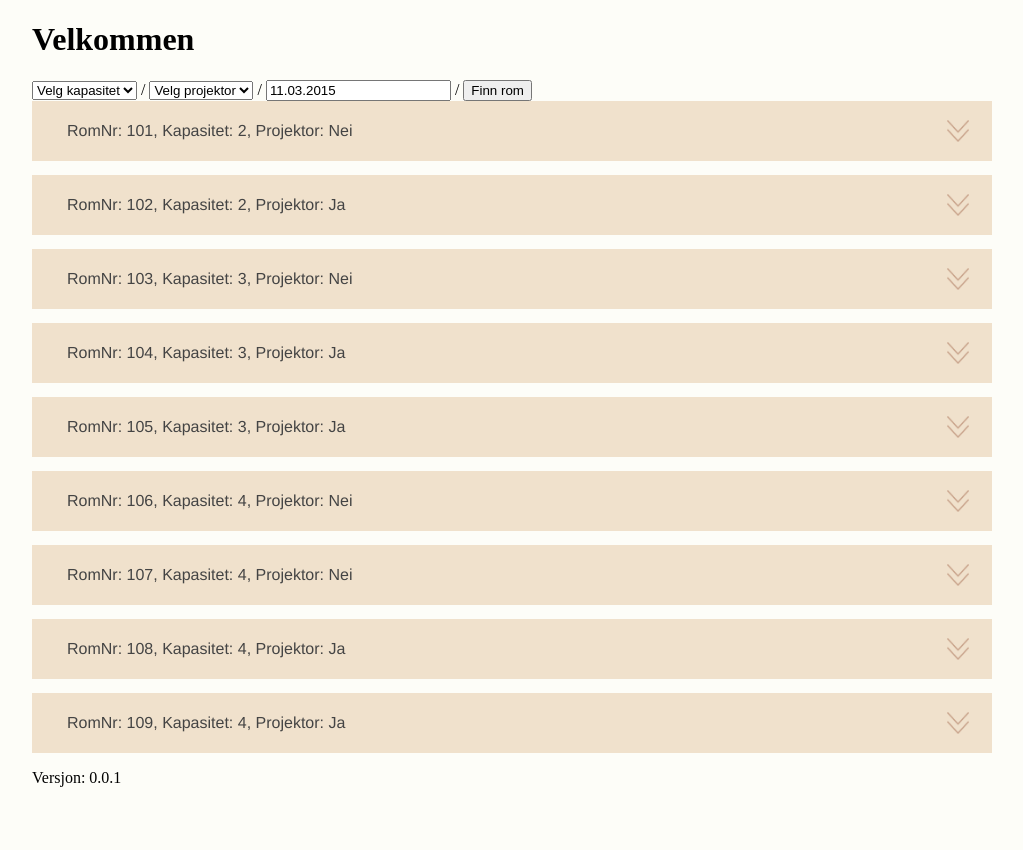
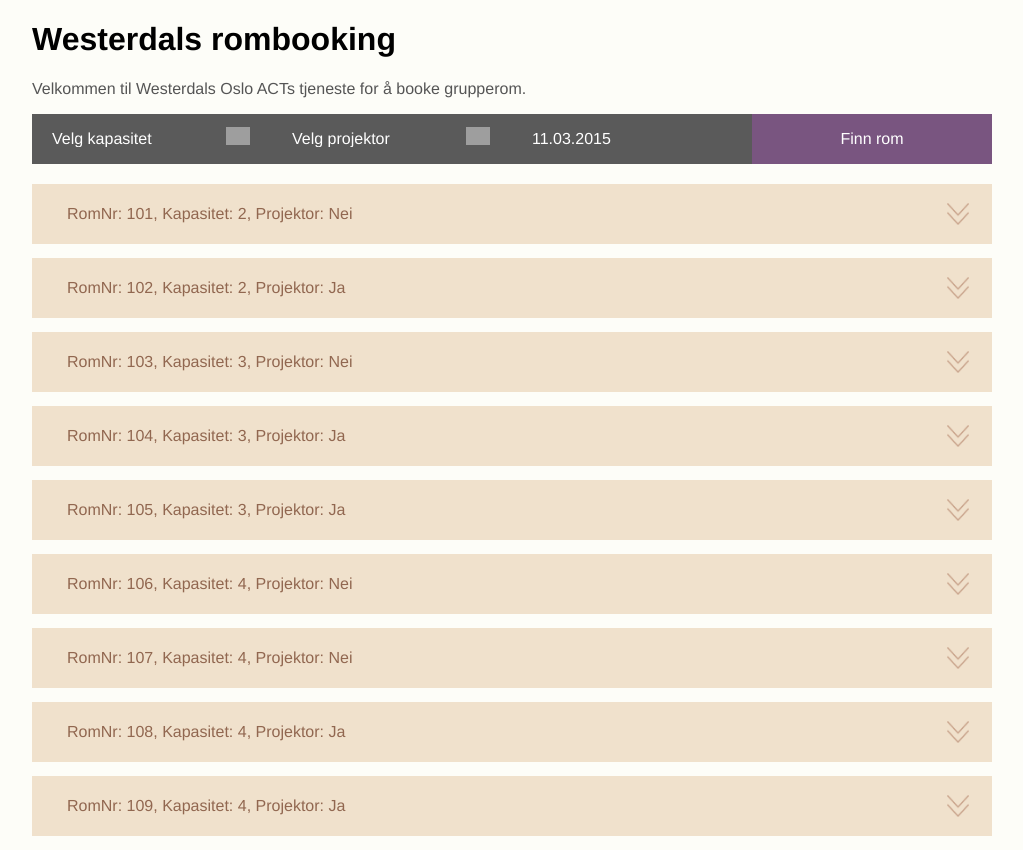
Before and after one commit to Alacho94/eksamen, a PHP site: page / in a window 1280 px wide. Shown: the part 110-960 px from the top of the page, without its empty margins (128-1151 px from the left). Before the commit the page ends 897 px from the top, so only its background shows below. Run offline with PHP 8.4, Linux system fonts and the light colour scheme; data comes from the database, SQL or seed files in the repository; data that the repository does not hold is empty; some libraries are stand-ins or nearby versions; grey boxes are pictures that could not be loaded.

Commit message:
fontawesome ikoner og design av knapper

```diff
--- a/nettside/core/footer.php
+++ b/nettside/core/footer.php
@@ -1,15 +1,3 @@
-<?php
-
-$mainVers = 0;
-$secondaryVers = 0;
-$compVers = 0;
-
-$version = $mainVers . '.' . $secondaryVers . '.' . ($compVers+1);
-
-echo '<p>Versjon: ' . $version . '</p>';
-
-?>
-
-</div>
+        </div>
     </body>
 </html>
--- a/nettside/core/header.php
+++ b/nettside/core/header.php
@@ -8,8 +8,20 @@
 		<link rel="shortcut icon" href="img/icon.png" type="image/x-icon" />
         <link rel="stylesheet" href="css/style.css" type="text/css" />
 
+        <!-- Font Awesome ikoner -->
+        <link rel="stylesheet" href="//maxcdn.bootstrapcdn.com/font-awesome/4.3.0/css/font-awesome.min.css">
+
         <!-- JS start -->
         <script src="https://ajax.googleapis.com/ajax/libs/jquery/1.11.2/jquery.min.js"></script>
+        <link rel="stylesheet" href="https://ajax.googleapis.com/ajax/libs/jqueryui/1.11.3/themes/smoothness/jquery-ui.css" />
+        <script src="https://ajax.googleapis.com/ajax/libs/jqueryui/1.11.3/jquery-ui.min.js"></script>
+        <script>
+            $(function() {
+                $('#dato').datepicker({
+                    dateFormat: 'dd.mm.yy'
+                });
+            });
+        </script>
         <script>
             $(document).ready(function() {
                 $('.rom.inaktiv').on('click', aktivtRom);
--- a/nettside/css/style.css
+++ b/nettside/css/style.css
@@ -62,6 +62,74 @@
 }
 /* Header slutt */
 
+/* Intro start */
+h1, p {
+    font-family: 'Helvetica Neue', Helvetica, Arial, sans-serif;
+}
+
+p {
+    color: #555;
+}
+/* Intro slutt */
+
+/* Filter form start */
+#filter {
+    display: block;
+    width: 960px;
+    overflow: hidden;
+}
+
+#filter * {
+    height: 50px;
+    display: block;
+    margin: 0;
+    border-radius: 0;
+    float: left;
+    outline: none;
+    -webkit-appearance: none;
+    font-family: 'Helvetica Neue', Helvetica, Arial, sans-serif;
+    margin-bottom: 20px;
+    border: 0;
+    font-size: 1em;
+}
+
+#filter select {
+    width: 240px;
+    padding: 0 20px;
+    cursor: pointer;
+    color: #FFF;
+    position: relative;
+    background:
+        url('../img/drop2.png') no-repeat,
+        #5a5a5a;
+    background-size: 24px;
+    background-position: 194px 13px;
+}
+
+#filter select:hover, #filter input[type="text"]:hover, #filter input[type="text"]:focus {
+    background-color: rgb(255, 208, 102);
+}
+
+#filter input[type="text"] {
+    width: 200px;
+    padding: 0 20px;
+    background-color: #5a5a5a;
+    color: #FFF;
+}
+
+#filter input[type="submit"] {
+    width: 240px;
+    padding: 0;
+    cursor: pointer;
+    background-color: rgb(121, 85, 128);
+    color: #FFF;
+}
+
+#filter input[type="submit"]:hover {
+    background-color: rgb(140, 105, 147);
+}
+/* Filter form slutt */
+
 /* Rom deler start */
 .rom {
     width: 950px;
@@ -97,6 +165,7 @@
     background-position: 910px 14px;
     background-size: 22px;
     background-color: #f0e1cc;
+    color: rgb(145, 103, 80);
 }
 
 .rom.inaktiv:hover > .romDetaljer {
@@ -191,30 +260,31 @@
 
 form#timesBestilling input[type="text"], form#timesBestilling input[type="password"] {
     display: block;
-    width: 230px;
+    width: 210px;
     height: 28px !important;
     border: 0;
     float: left;
     font-size: 1em;
     color: #555;
-    padding: 0;
+    padding: 0 20px 0 0;
     clear: right;
     background-color: #f0f0f0;
     border-bottom: 2px solid #b1b1b1;
+    -webkit-appearance: none;
 }
 
 form#timesBestilling input[type="text"] {
-    margin: 24px 30px 6px 30px;
+    margin: 24px 0 6px 30px;
 }
 
 form#timesBestilling input[type="password"] {
-    margin: 6px 30px 24px 30px;
+    margin: 6px 0 24px 30px;
 }
 
 form#timesBestilling input[type="submit"] {
     display: block;
     width: 290px;
-    height: 56px;
+    height: 60px;
     border: 0;
     margin: 0;
     cursor: pointer;
@@ -222,6 +292,7 @@
     font-size: 1em;
     color: #fff;
     font-weight: 600;
+    -webkit-appearance: none;
 }
 
 form#timesBestilling input[type="submit"]:hover, form#timesBestilling input[type="submit"]:focus {
@@ -231,11 +302,25 @@
 form#timesBestilling input[type="text"]:focus, form#timesBestilling input[type="password"]:focus {
     color: rgb(97, 175, 202);
 }
+
+form#timesBestilling i.fa {
+    color: #b1b1b1;
+    font-size: 18px;
+    float: left;
+}
+
+.brukerIkon {
+    margin: 29px 0 11px -18px;
+}
+
+.passordIkon {
+    margin: 11px 0 29px -18px;
+}
 /* Timetabell slutt */
 /* Rom deler slutt */
 
 /* Alt som bruker transition .2s */
-#menu ul li a, .romDetaljer, form#timesBestilling input, form#timesBestilling label {
+#menu ul li a, .romDetaljer, form#timesBestilling input, form#timesBestilling label, #filter * {
     transition: .2s ease-in-out;
     -webkit-transition: .2s ease-in-out;
     -moz-transition: .2s ease-in-out;
--- a/nettside/index.php
+++ b/nettside/index.php
@@ -43,32 +43,29 @@
         }
     }
 
+    require 'core/header.php';
     if (isset($_GET['suksess']) && empty($_GET['suksess'])) {
         echo '<script type="text/javascript">alert("Suksess, du har booket et rom.");</script>';
     } else if (isset($_GET['error']) && !empty($_GET['error'])) {
         echo '<script type="text/javascript">alert("' . $_GET['error'] . '");</script>';
     }
-
-    require 'core/header.php';
 ?>
-    <h1>Velkommen</h1>
+    <h1>Westerdals rombooking</h1>
+    <p>Velkommen til Westerdals Oslo ACTs tjeneste for å booke grupperom.</p>
     <?php if (isset($error)) print_r($error); ?>
-    <form method="get" action="index.php">
+    <form id="filter" method="get" action="index.php">
         <select name="personer">
             <option <?php if ($kapasitet < 2 || $kapasitet > 4) echo 'selected="selected"'; ?> disabled="disabled" value="">Velg kapasitet</option>
             <option <?php if ($kapasitet == 2) echo 'selected="selected"'; ?> value="2">2 personer</option>
             <option <?php if ($kapasitet == 3) echo 'selected="selected"'; ?> value="3">3 personer</option>
             <option <?php if ($kapasitet == 4) echo 'selected="selected"'; ?> value="4">4 personer</option>
         </select>
-        /
         <select name="projektor">
             <option <?php if (empty($projektor)) echo 'selected="selected"'; ?> disabled="disabled" value="">Velg projektor</option>
             <option <?php if ($projektor == 'ja') echo 'selected="selected"'; ?> value="ja">Ja</option>
             <option <?php if ($projektor == 'nei') echo 'selected="selected"'; ?> value="nei">Nei</option>
         </select>
-        /
         <input type="text" name="dato" id="dato" placeholder="Dato (dd.mm.åååå)" value="<?php echo $dato; ?>">
-        /
         <input type="submit" value="Finn rom">
     </form>
     <div id="romOversikt">
@@ -114,8 +111,8 @@
         echo '</div>';
         echo '<input type="hidden" name="romnr" value="' . $element->romNr . '">';
         echo '<input type="hidden" name="dato" value="' . $dato . '">';
-        echo '<input type="text" name="brukernavn" placeholder="Brukernavn" maxlength="10">';
-        echo '<input type="password" name="passord" placeholder="Passord">';
+        echo '<input type="text" name="brukernavn" placeholder="Brukernavn" maxlength="10"><i class="fa fa-user brukerIkon"></i>';
+        echo '<input type="password" name="passord" placeholder="Passord"><i class="fa fa-unlock-alt passordIkon"></i>';
         echo '<input type="submit" value="Hold av rom">';
         echo '</form>';
 
```
Also changed, not shown: nettside/img/bruker.png (added), nettside/img/dropDown2.png (added).
